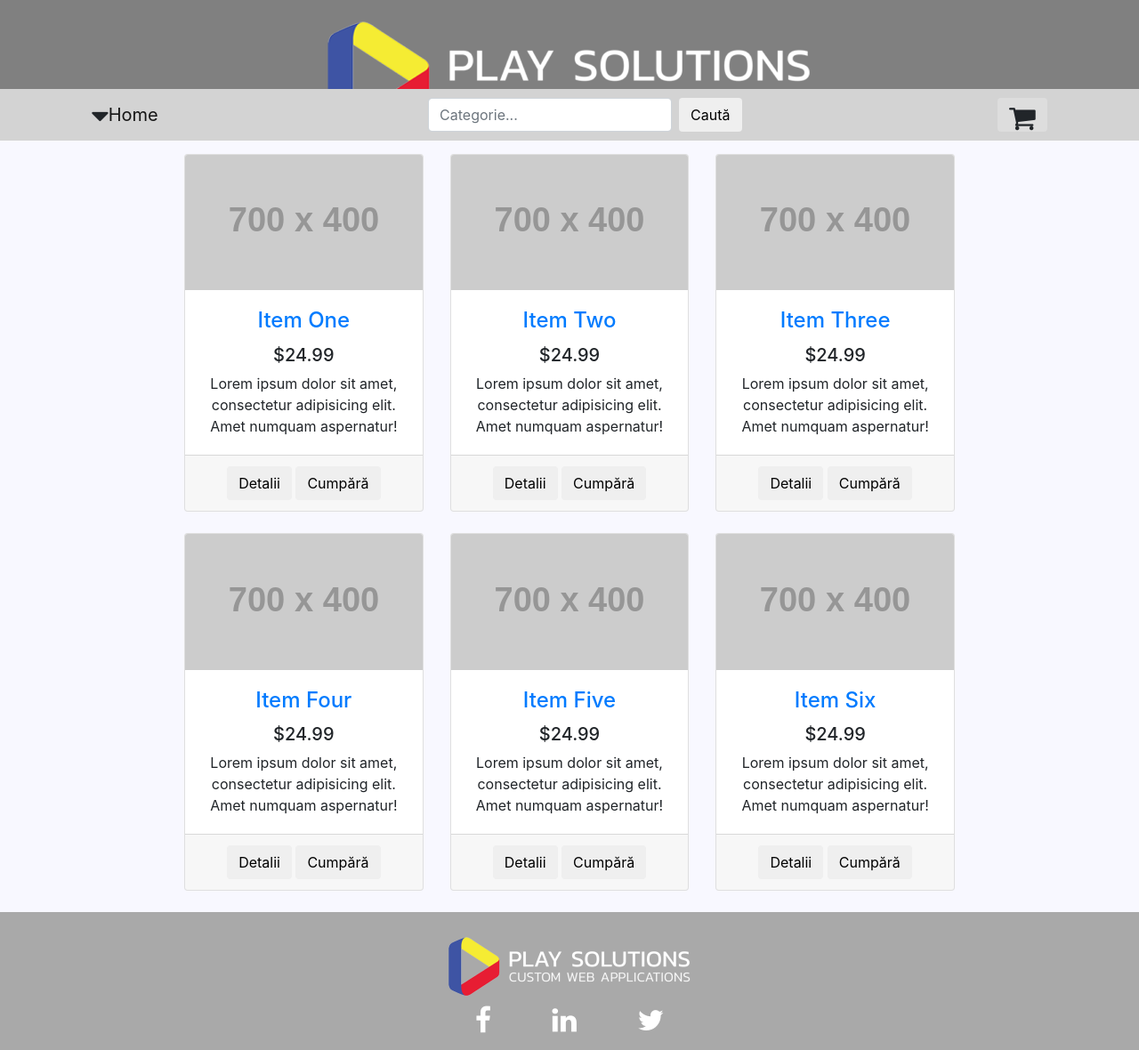
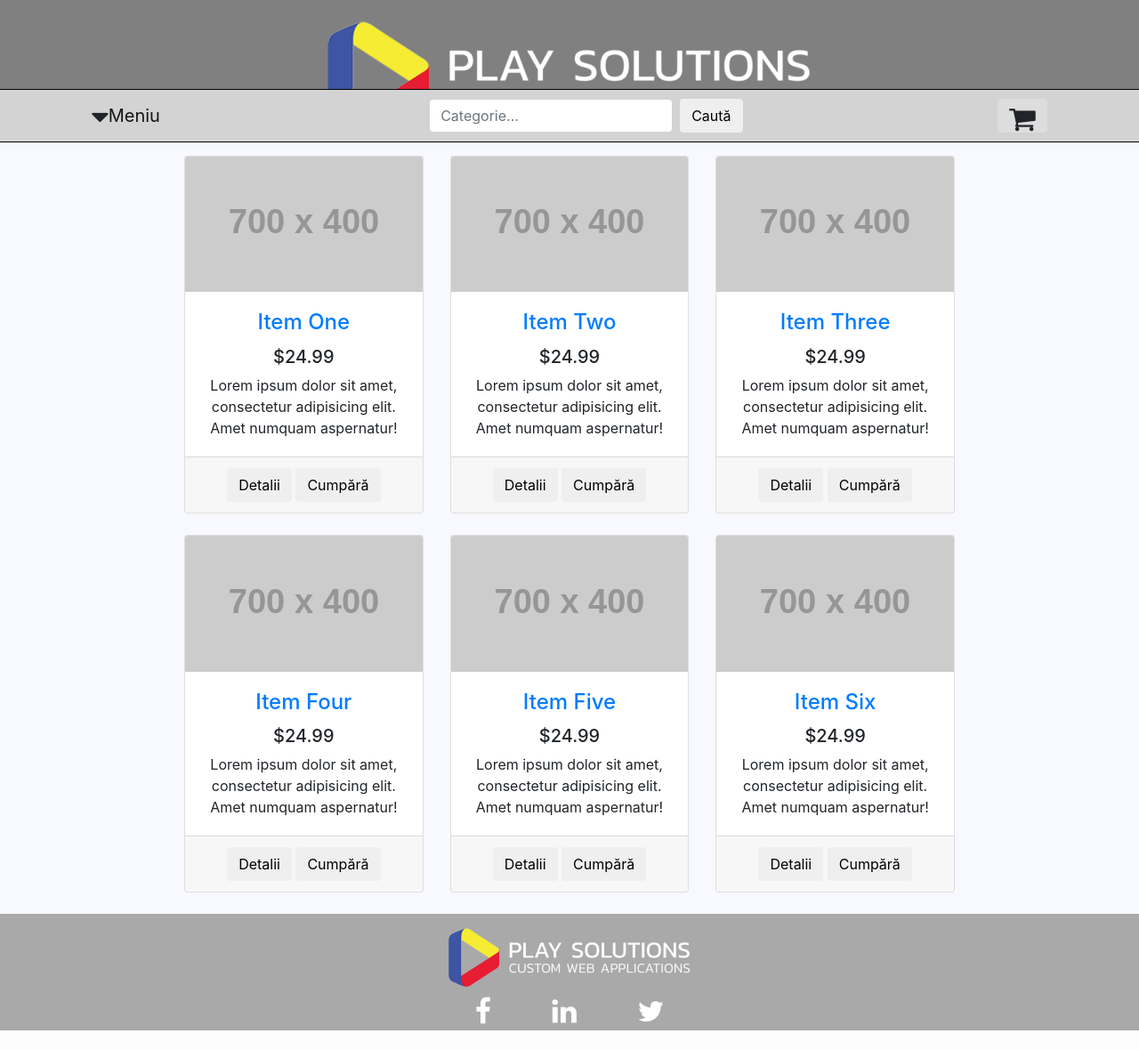
Before and after one commit to axbg/uni_practice_project, a PHP site: page / in a window 1280 px wide. Shown: the whole page at 89% size. After the commit the page ends 1158 px from the top, so only its background shows below. Run offline with PHP 8.4, Linux system fonts and the light colour scheme; grey boxes labelled with a size stand in for pictures from a placeholder-image service; some libraries are stand-ins or nearby versions.

Commit message:
Added dropdown

```diff
--- a/assets/css/design.css
+++ b/assets/css/design.css
@@ -96,6 +96,49 @@ footer:hover{
         color: black;
     }
 
+    .bordered{
+        border-top: 1px solid black;
+        border-bottom: 1px solid black;
+    }
+
+    .only-small{
+        height:30px;
+    }
+
+
+
+    /*Dropdown controls */
+    .dropdown {
+        position: relative;
+        display: inline-block;
+        cursor: pointer;
+    }
+
+    .dropdown-content {
+        display: none;
+        position: absolute;
+        background-color: #f9f9f9;
+        min-width: 160px;
+        box-shadow: 0px 8px 16px 0px rgba(0,0,0,0.2);
+        z-index: 1;
+    }
+
+    .dropdown-content a {
+        color: black;
+        padding: 12px 16px;
+        text-decoration: none;
+        display: block;
+    }
+
+    .dropdown-content a:hover {
+        background-color: #f1f1f1
+    }
+
+    .dropdown:hover .dropdown-content {
+        display: block;
+    }
+    /* Dropdown controls end */
+
 
 
     /* media queries */
--- a/index.html
+++ b/index.html
@@ -18,12 +18,23 @@
 				</div>
 			</div>
 		</header>
-		<nav class="navbar navbar-expand-sm navbar-light bg-light">
-			<button class="navbar-toggler">
+		<nav class="navbar navbar-expand-sm navbar-light bg-light bordered">
+			<div class="navbar-toggler dropdown only-small">
 				<a class="fa fa-sort-down arrow"></a>
-			</button>
+				<div class="dropdown-content">
+					<a href="#">Home</a>
+					<a href="#">Categorie</a>
+					<a href="#">Contact</a>
+				</div>
+			</div>
 			<a class="fa fa-2x fa-sort-down arrow only-big"></a>
-			<a class="navbar-brand home only-big" href="#">Home</a>
+			<div class="navbar-brand home dropdown only-big">Meniu
+				<div class="dropdown-content">
+					<a href="#">Home</a>
+					<a href="#">Categorie</a>
+					<a href="#">Contact</a>
+				</div>
+			</div>
 			<button class="navbar-toggler" type="button" data-toggle="collapse" data-target="#toggler" aria-expanded="false" aria-label="Navigation">
 				<span class="fa fa-search"></span>
 			</button>
@@ -140,7 +151,7 @@
 				</div>
 			</div>
 		</main>
-		<footer class="py-3">
+		<footer class="py-1">
 			<div class="container-fluid">
 				<div class="row">
 					<div class="col-12 col-sm-12 col-md-12">
```
Lines whose indentation alone changed are shown as unchanged.
